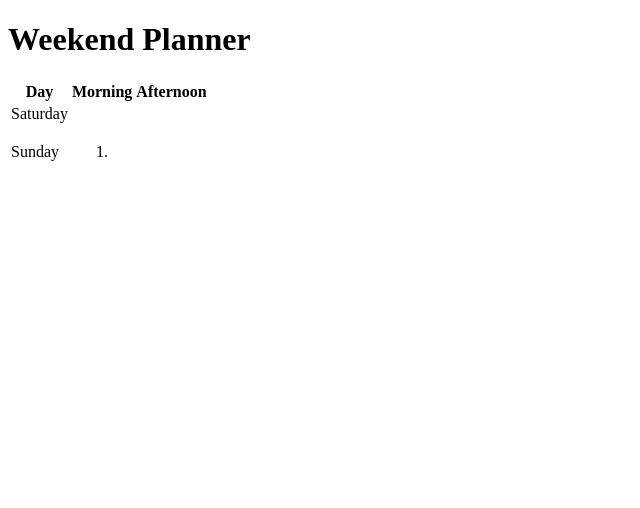
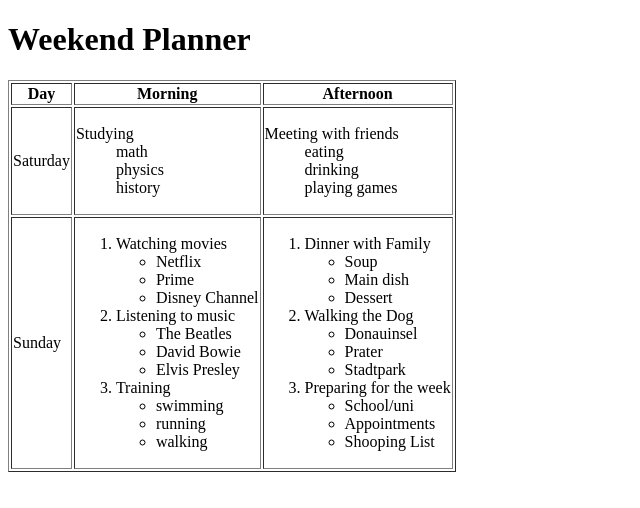
Before and after one commit to lamiaap/lamiaapHtmlDay1-LamiaPolat-ThomasNetusil, a plain HTML site: page Netusil/weekend_planner.html in a window 1280 px wide. Shown: the whole page, without its empty margins (0-640 px from the left). Drawn offline with Linux system fonts and the light colour scheme.

Commit message:
created a weekend planner

```diff
--- a/Netusil/weekend_planner.html
+++ b/Netusil/weekend_planner.html
@@ -15,7 +15,7 @@
         <h1>Weekend Planner</h1>
     </header>
     <main>
-        <table>
+        <table border=1px>
             <tr>
                 <th>Day</th>
                 <th>Morning</th>
@@ -24,19 +24,70 @@
             <tr>
                 <td>Saturday</td>
                 <td>
-                    <dl></dl>
+                    <dl>
+                        <dt>Studying</dt>
+                        <dd>math</dd>
+                        <dd>physics</dd>
+                        <dd>history</dd>
+                    </dl>
                 </td>
                 <td>
-                    <dl></dl>
+                    <dl>
+                        <dt>Meeting with friends</dt>
+                        <dd>eating</dd>
+                        <dd>drinking</dd>
+                        <dd>playing games</dd>
+                    </dl>
                 </td>
             </tr>
             <tr>
                 <td>Sunday</td>
                 <td>
                     <ol>
-                        <li></li>
+                        <li>Watching movies<ul>
+                                <li>Netflix</li>
+                                <li>Prime</li>
+                                <li>Disney Channel</li>
+                            </ul>
+                        </li>
+                        <li>Listening to music<ul>
+                                <li>The Beatles</li>
+                                <li>David Bowie</li>
+                                <li>Elvis Presley</li>
+                            </ul>
+                        </li>
+                        <li>Training<ul>
+                                <li>swimming</li>
+                                <li>running</li>
+                                <li>walking</li>
+                            </ul>
+                        </li>
+
                     </ol>
                 </td>
+                <td>
+                    <ol>
+                        <li>Dinner with Family<ul>
+                                <li>Soup</li>
+                                <li>Main dish</li>
+                                <li>Dessert</li>
+                            </ul>
+                        </li>
+                        <li>Walking the Dog<ul>
+                                <li>Donauinsel</li>
+                                <li>Prater</li>
+                                <li>Stadtpark</li>
+                            </ul>
+                        </li>
+                        <li>Preparing for the week<ul>
+                                <li>School/uni</li>
+                                <li>Appointments</li>
+                                <li>Shooping List</li>
+                            </ul>
+                        </li>
+                    </ol>
+                </td>
+
             </tr>
         </table>
     </main>
```
